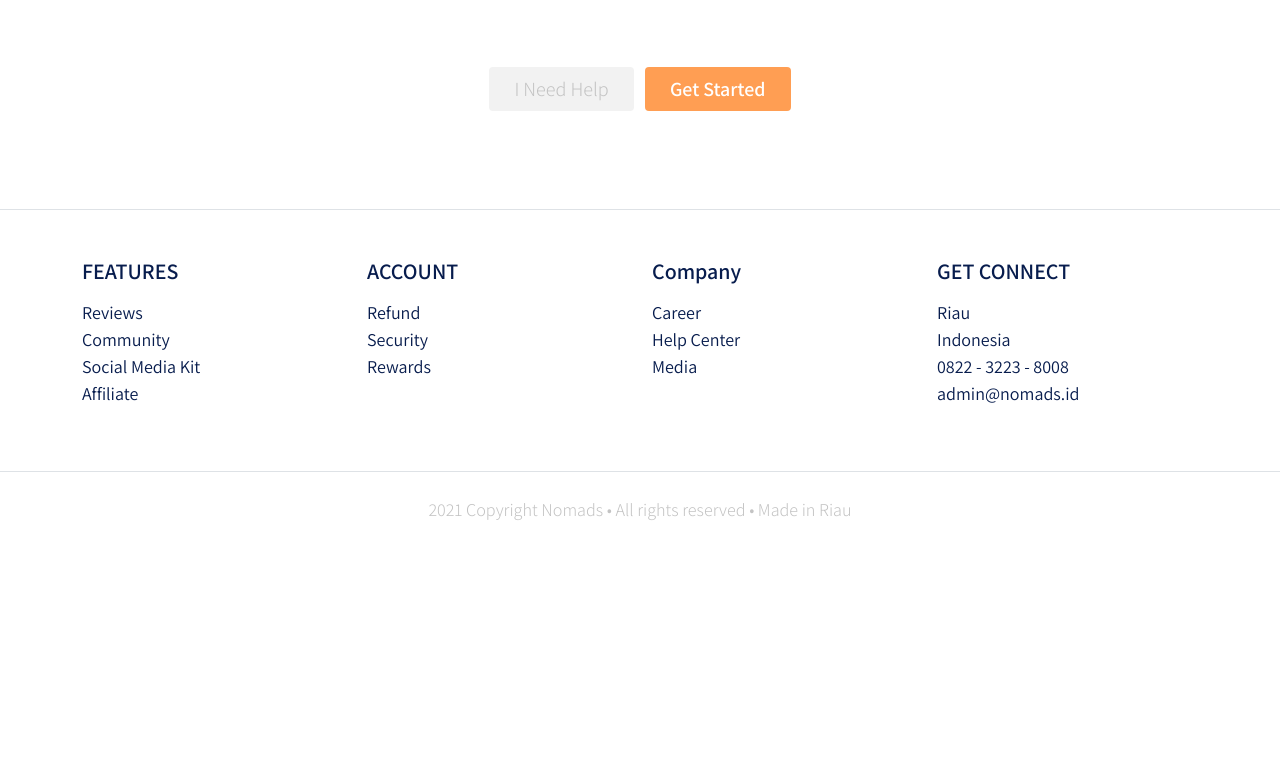
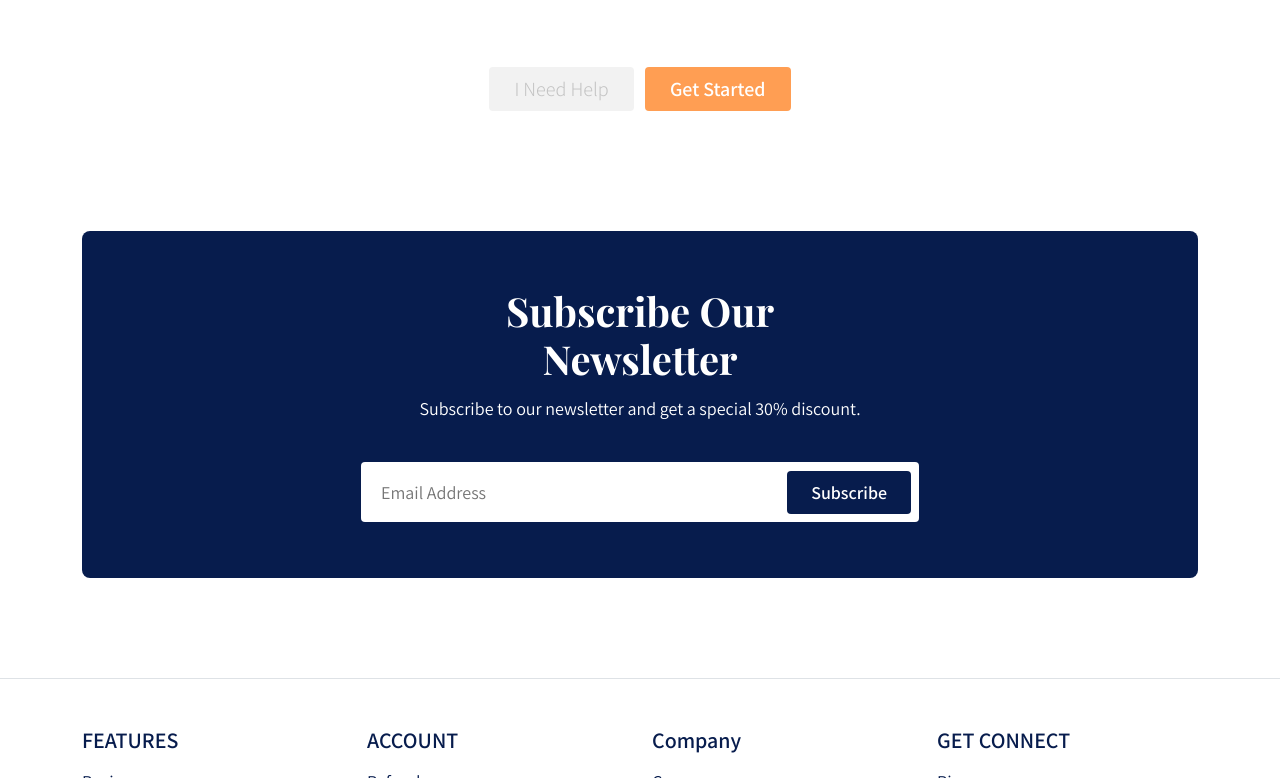
Before and after one commit to yogidelfiandra/nomads-web-travel, a website built with webpack: page src/template/index.html in a window 1280 px wide. Shown: the part 2398-3176 px from the top of the page. Before the commit the page ends 2945 px from the top, so only its background shows below. Built offline with nearby package versions, Linux system fonts and the light colour scheme.

Commit message:
make a newsletter and footer section

```diff
--- a/src/styles/scss/_buttons.scss
+++ b/src/styles/scss/_buttons.scss
@@ -33,3 +33,18 @@
     color: map-get($colors, bg-light);
   }
 }
+
+.btn-subscribe {
+  position: absolute;
+  font-size: 18px;
+  right: 8px;
+  font-weight: map-get($font-assistant, semibold);
+  background-color: map-get($colors, primary);
+  color: map-get($colors, light);
+  border: none;
+
+  &:hover {
+    color: map-get($colors, light);
+    background-color: map-get($colors, primary-hover);
+  }
+}
--- a/src/styles/scss/main.scss
+++ b/src/styles/scss/main.scss
@@ -3,6 +3,12 @@
 @import './colors';
 @import './typo';
 @import './buttons';
+
+* {
+  margin: 0;
+  padding: 0;
+  box-sizing: border-box;
+}
 
 body {
   background-color: map-get($colors, light);
@@ -166,7 +172,7 @@ header {
   padding-bottom: 50px;
 
   .card-testimonial {
-    padding: 40px 30px 20px;
+    padding: 40px 20px 20px;
     border-radius: 8px;
     margin-bottom: 20px;
 
@@ -186,8 +192,8 @@ header {
     }
 
     hr {
-      margin-left: -30px;
-      margin-right: -30px;
+      margin-left: -20px;
+      margin-right: -20px;
     }
 
     .trip-to {
@@ -195,6 +201,49 @@ header {
       font-size: 22px;
       font-weight: map-get($font-assistant, regular);
       color: map-get($colors, bg-grey);
+    }
+  }
+}
+
+.section-newsletter {
+  margin: 70px 0 100px;
+
+  .section-newsletter-content {
+    padding: 56px 0;
+    background-color: map-get($colors, primary);
+    border-radius: 8px;
+
+    h2 {
+      color: map-get($colors, light);
+      font-size: 40px;
+      font-weight: map-get($font-playfair, bold);
+      font-family: 'Playfair Display', serif;
+      margin-bottom: 12px;
+    }
+
+    p {
+      color: map-get($colors, light);
+      font-size: 18px;
+      font-weight: map-get($font-assistant, regular);
+      margin-bottom: 40px;
+    }
+
+    form {
+      height: 60px;
+      display: flex;
+      position: relative;
+      margin: 0 auto;
+      align-items: center;
+
+      input {
+        width: 100%;
+        height: 100%;
+        padding: 8px 150px 8px 20px;
+        outline: none;
+        border: none;
+        font-size: 18px;
+        border-radius: 4px;
+      }
     }
   }
 }
@@ -219,3 +268,27 @@ header {
     font-weight: map-get($font-assistant, light);
   }
 }
+
+@media (min-width: 992px) {
+  .section-newsletter-content {
+    form {
+      width: 50%;
+    }
+  }
+}
+
+@media (max-width: 576px) {
+  header {
+    h1 {
+      font-size: 40px;
+    }
+  }
+}
+
+@media (max-width: 992px) {
+  .section-newsletter-content {
+    form {
+      width: 90%;
+    }
+  }
+}
--- a/src/template/index.html
+++ b/src/template/index.html
@@ -183,7 +183,7 @@
 
       <section class="section-networks" id="networks">
         <div class="container">
-          <div class="row">
+          <div class="row gy-5 gy-md-0">
             <div class="col-md-4">
               <h2>Our Networks</h2>
               <p>
@@ -289,6 +289,24 @@
           </div>
         </div>
       </section>
+
+      <section class="section-newsletter" id="newsletter">
+        <div class="container">
+          <div class="row mx-0">
+            <div class="col text-center section-newsletter-content">
+              <h2>
+                Subscribe Our <br />
+                Newsletter
+              </h2>
+              <p>Subscribe to our newsletter and get a special 30% discount.</p>
+              <form>
+                <input type="text" placeholder="Email Address" />
+                <button class="btn btn-subscribe px-4 py-2">Subscribe</button>
+              </form>
+            </div>
+          </div>
+        </div>
+      </section>
     </main>
 
     <footer class="section-footer mt-5 mb-4 border-top">
@@ -296,7 +314,7 @@
         <div class="row justify-content-center">
           <div class="col-12">
             <div class="row">
-              <div class="col-12 col-lg-3">
+              <div class="col-12 col-sm-6 col-lg-3">
                 <h4>FEATURES</h4>
                 <ul class="list-unstyled">
                   <li><a href="#">Reviews</a></li>
@@ -305,7 +323,7 @@
                   <li><a href="#">Affiliate</a></li>
                 </ul>
               </div>
-              <div class="col-12 col-lg-3">
+              <div class="col-12 col-sm-6 col-lg-3">
                 <h4>ACCOUNT</h4>
                 <ul class="list-unstyled">
                   <li><a href="#">Refund</a></li>
@@ -313,7 +331,7 @@
                   <li><a href="#">Rewards</a></li>
                 </ul>
               </div>
-              <div class="col-12 col-lg-3">
+              <div class="col-12 col-sm-6 col-lg-3">
                 <h4>Company</h4>
                 <ul class="list-unstyled">
                   <li><a href="#">Career</a></li>
@@ -321,7 +339,7 @@
                   <li><a href="#">Media</a></li>
                 </ul>
               </div>
-              <div class="col-12 col-lg-3">
+              <div class="col-12 col-sm-6 col-lg-3">
                 <h4>GET CONNECT</h4>
                 <ul class="list-unstyled">
                   <li><a href="#">Riau</a></li>
```
Also changed, not shown: src/styles/bootstrap/css/bootstrap.css, src/styles/css/main.css, 1 other file.
